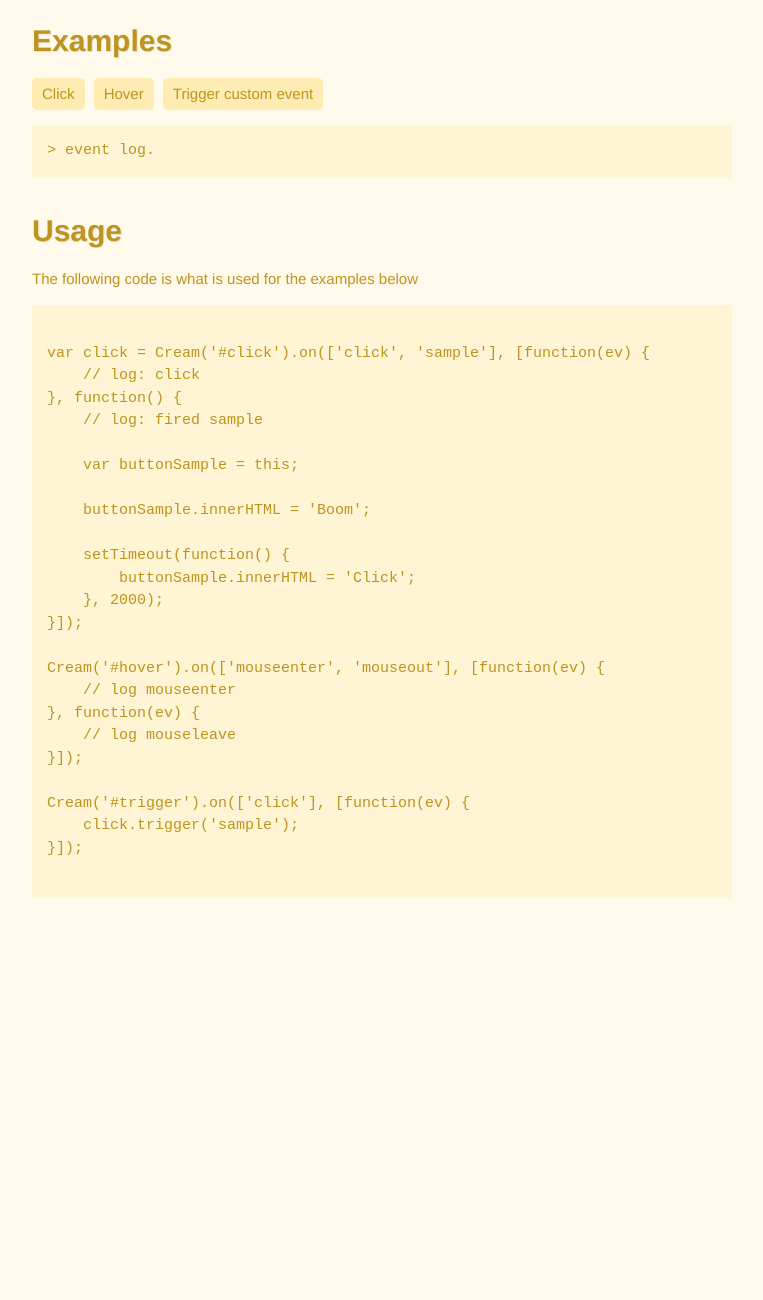
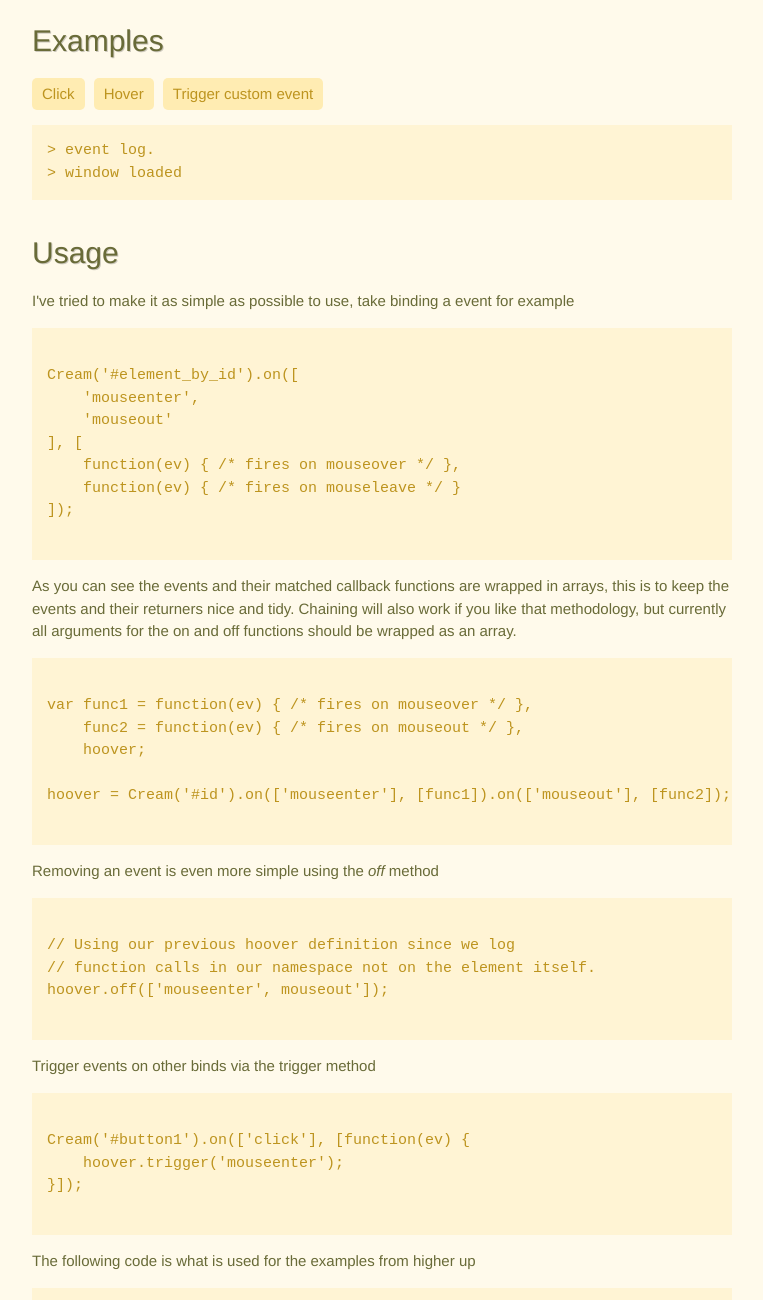
Before and after one commit to culshaw/culshaw.github.com, a plain HTML site: page cream/index.html in a window 1280 px wide. Shown: the part 380-1680 px from the top of the page, without its empty margins (258-1021 px from the left). Before the commit the page ends 1293 px from the top, so only its background shows below. Drawn offline with Linux system fonts and the light colour scheme.

Commit message:
Made the docs lovely

```diff
--- a/cream/cream.min.js
+++ b/cream/cream.min.js
@@ -1,3 +1,3 @@
-document.querySelectorAll||(document.querySelectorAll=function(g){var c=document.documentElement.firstChild.createElement("STYLE");document.head.appendChild(c);document.__qsaels=[];c.styleSheet.cssText=g+"{x:expression(document.__qsaels.push(this))}";return document.__qsaels});
-function Cream(g){return new function(){var c=document.querySelectorAll(g),f=void 0!==document.addEventListener;this.handles={};this.on=function(d,b){for(var a=0;a<d.length;a++)for(var e=0;e<c.length;e++)f?c[e].addEventListener(d[a],b[a],!1):c[e].attachEvent("on"+d[a],b[a]),this.handles[c[e]+"-"+d[a]]=b[a];return this};this.off=function(d){for(var b=0;b<d.length;b++)for(var a=0;a<c.length;a++)this.handles[c[a]+"-"+d[b]]&&(f?c[a].removeEventListener(d[b],this.handles[c[a]+"-"+d[b]],!1):c[a].detachEvent("on"+
-d[b],this.handles[c[a]+"-"+d[b]],!1))};this.trigger=function(d){var b;f?(b=document.createEvent("HTMLEvents"),b.initEvent(d,!0,!0)):(b=document.createEventObject(),b.eventType=d);b.eventName=d;b.memo={};for(var a=0;a<c.length;a++)f?c[a].dispatchEvent(b):c[a].fireEvent("on"+d,b);return this}}};
+document.querySelectorAll||(document.querySelectorAll=function(e){var c=document.documentElement.firstChild.createElement("STYLE");document.head.appendChild(c);document.__qsaels=[];c.styleSheet.cssText=e+"{x:expression(document.__qsaels.push(this))}";return document.__qsaels});
+function Cream(e){return new function(){var c="string"===typeof e?document.querySelectorAll(e):[e],f=void 0!==document.addEventListener;this.handles={};this.on=function(d,b){for(var a=0;a<d.length;a++)for(var e=0;e<c.length;e++)f?c[e].addEventListener(d[a],b[a],!1):c[e].attachEvent("on"+d[a],b[a]),this.handles[c[e]+"-"+d[a]]=b[a];return this};this.off=function(d){for(var b=0;b<d.length;b++)for(var a=0;a<c.length;a++)this.handles[c[a]+"-"+d[b]]&&(f?c[a].removeEventListener(d[b],this.handles[c[a]+"-"+
+d[b]],!1):c[a].detachEvent("on"+d[b],this.handles[c[a]+"-"+d[b]],!1))};this.trigger=function(d){var b;f?(b=document.createEvent("HTMLEvents"),b.initEvent(d,!0,!0)):(b=document.createEventObject(),b.eventType=d);b.eventName=d;b.memo={};for(var a=0;a<c.length;a++)f?c[a].dispatchEvent(b):c[a].fireEvent("on"+d,b);return this}}};
--- a/cream/de.fault.css
+++ b/cream/de.fault.css
@@ -38,14 +38,14 @@
 
     html, body {
         width: 100%;
-        color: #BD941F;
+        color: #696B38;
         font: normal 15px/1.5 Helvetica Neue, Helvetica, Arial;
         background: #FFFAEB;
     }
 
-    a { color: #333;}
+    a { color: #BD941F;}
     p { line-height: 1.5em; }
-    button { background: #FFECB2; color: #BD941F; padding: 5px 10px; margin: 0 5px 0 0; border-radius: 5px; }
+    button { background: #FFECB2; color: #BD941F; padding: 5px 10px; margin: 0 5px 0 0; border-radius: 5px; outline: 0; }
     ul { list-style-position: inside; }
 
     header {
@@ -54,7 +54,7 @@
         background: #FFECB2;
     }
 
-    header section h1 { float: left; font-size: 3em; line-height: 1.5em; }
+    header section h1 { float: left; font-size: 3em; color: #BD941F; line-height: 1.5em; font-weight: lighter; text-shadow: 1px 1px rgba(0,0,0,0.2); }
     header section a { float: right; margin: 0 10px 0 0; line-height: 5rem; }
 
     section {
@@ -64,9 +64,9 @@
 
     section h2 {
         font-size: 2em;
-        font-weight: bold;
+        font-weight: lighter;
         margin: 1em 0 0.5em;
-        text-shadow: 1px 1px 1px rgba(0,0,0,0.1);
+        text-shadow: 1px 1px rgba(0,0,0,0.2);
     }
 
     .code {
--- a/cream/index.html
+++ b/cream/index.html
@@ -28,7 +28,37 @@
 	    <button id="trigger">Trigger custom event</button>
 	    <div id="log" class="code">> event log.</div>
 		<h2>Usage</h2>
-		<p>The following code is what is used for the examples below</p>
+		<p>I've tried to make it as simple as possible to use, take binding a event for example</p>
+		<div class="code">
+Cream('#element_by_id').on([
+    'mouseenter',
+    'mouseout'
+], [
+    function(ev) { /* fires on mouseover */ },
+    function(ev) { /* fires on mouseleave */ }
+]);
+		</div>
+		<p>As you can see the events and their matched callback functions are wrapped in arrays, this is to keep the events and their returners nice and tidy. Chaining will also work if you like that methodology, but currently all arguments for the on and off functions should be wrapped as an array.</p>
+<div class="code">
+var func1 = function(ev) { /* fires on mouseover */ },
+    func2 = function(ev) { /* fires on mouseout */ },
+    hoover;
+
+hoover = Cream('#id').on(['mouseenter'], [func1]).on(['mouseout'], [func2]);
+		</div>
+        <p>Removing an event is even more simple using the <em>off</em> method</p>
+        <div class="code">
+// Using our previous hoover definition since we log
+// function calls in our namespace not on the element itself.
+hoover.off(['mouseenter', mouseout']);
+        </div>
+        <p>Trigger events on other binds via the trigger method</p>
+        <div class="code">
+Cream('#button1').on(['click'], [function(ev) {
+    hoover.trigger('mouseenter');
+}]);
+        </div>
+		<p>The following code is what is used for the examples from higher up</p>
 		<div class="code">
 var click = Cream('#click').on(['click', 'sample'], [function(ev) {
     // log: click
@@ -53,7 +83,17 @@ Cream('#hover').on(['mouseenter', 'mouseout'], [function(ev) {
 Cream('#trigger').on(['click'], [function(ev) {
     click.trigger('sample');
 }]);
+
+Cream(window).on(['load'], [function(ev) {
+    // log window load
+}]);
 		</div>
+		<h2>TODO</h2>
+		<ul>
+			<li>Make it RequireJS compatible</li>
+			<li>Show jsperf against other event binders</li>
+			<li></li>
+		</ul>
 	</section>
 
     <script src="cream.min.js"></script>
@@ -88,6 +128,10 @@ Cream('#trigger').on(['click'], [function(ev) {
 	Cream('#trigger').on(['click'], [function(ev) {
 	    click.trigger('sample');
 	}]);
+
+	Cream(window).on(['load'], [function(ev) {
+	    log('window loaded');
+	}]);
 	</script>
 </body>
 </html>
```
